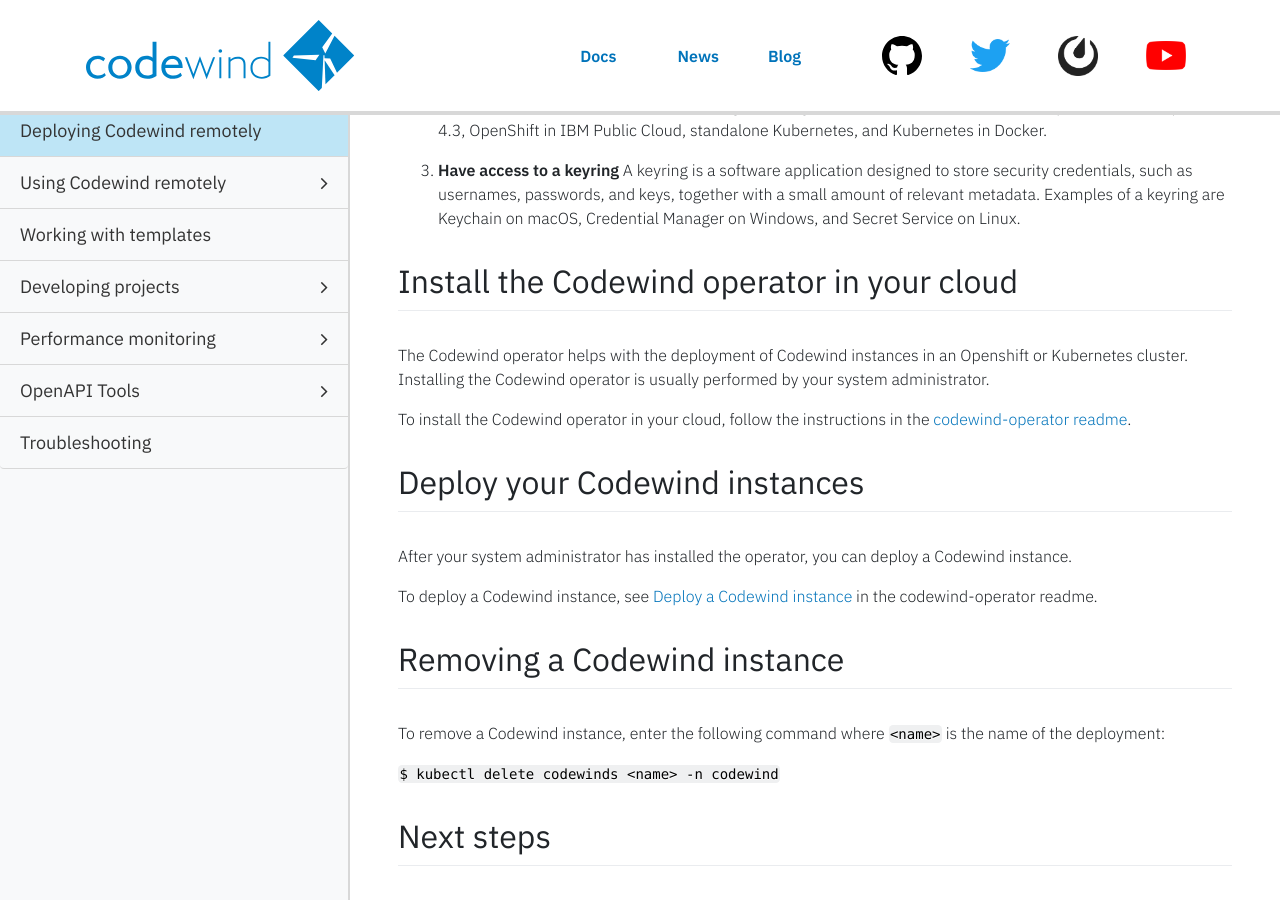
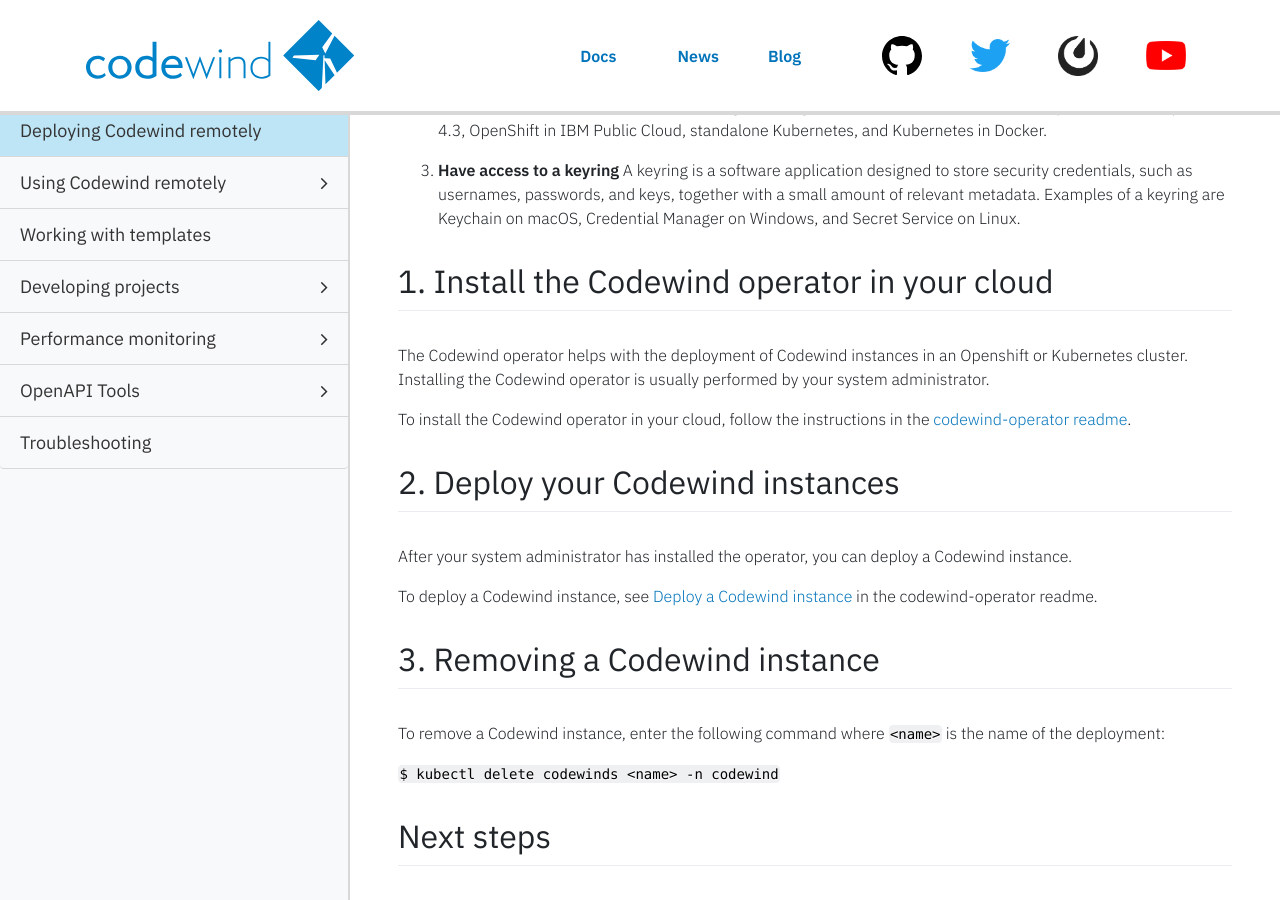
Before and after one commit to eclipse-archived/codewind-docs, a Jekyll site: the page built from docs/_documentations/remote-deploying-codewind.md, in a window 1280 px wide and 900 px high, scrolled down 844 px. Built offline with Jekyll 4.4.1, drawn with Linux system fonts in a browser that asks for light colours; nearby versions of some CDN libraries; comment, search, counter and statistics services are not loaded.

Commit message:
Add numbering
Signed-off-by: micgibso <MICGIBSO@uk.ibm.com>

```diff
--- a/docs/_documentations/remote-deploying-codewind.md
+++ b/docs/_documentations/remote-deploying-codewind.md
@@ -35,19 +35,19 @@ Before deploying Codewind to the cloud, you must:
 
 3. **Have access to a keyring** A keyring is a software application designed to store security credentials, such as usernames, passwords, and keys, together with a small amount of relevant metadata. Examples of a keyring are Keychain on macOS, Credential Manager on Windows, and Secret Service on Linux.
 
-## Install the Codewind operator in your cloud
+## 1. Install the Codewind operator in your cloud
 
 The Codewind operator helps with the deployment of Codewind instances in an Openshift or Kubernetes cluster. Installing the Codewind operator is usually performed by your system administrator.
 
 To install the Codewind operator in your cloud, follow the instructions in the [codewind-operator readme](https://github.com/eclipse/codewind-operator/blob/master/README.md).
 
-## Deploy your Codewind instances
+## 2. Deploy your Codewind instances
 
 After your system administrator has installed the operator, you can deploy a Codewind instance.
 
 To deploy a Codewind instance, see [Deploy a Codewind instance](https://github.com/eclipse/codewind-operator/blob/master/README.md#deploy-a-codewind-instance) in the codewind-operator readme.
 
-## Removing a Codewind instance
+## 3. Removing a Codewind instance
 
 To remove a Codewind instance, enter the following command where `<name>` is the name of the deployment:
 
```
